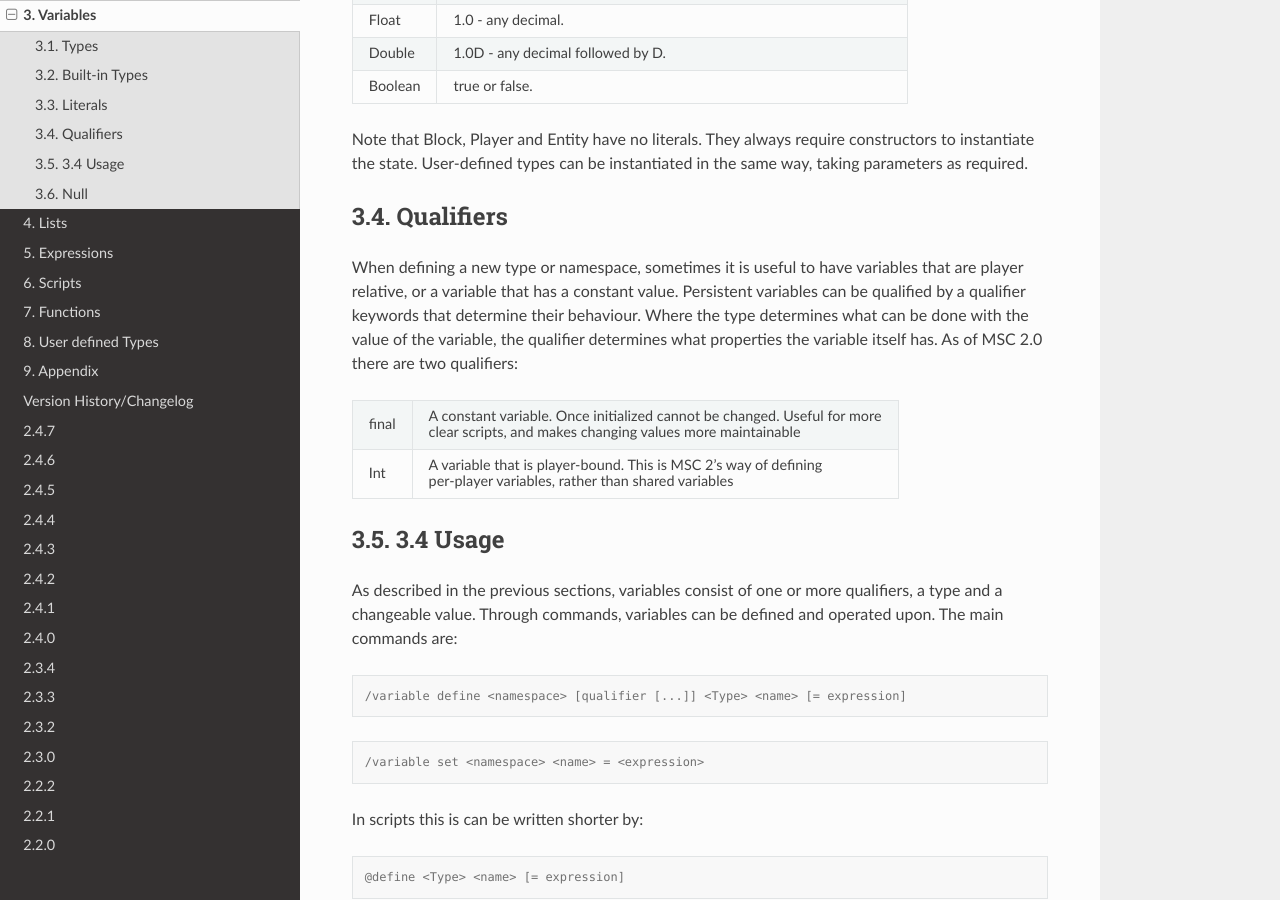
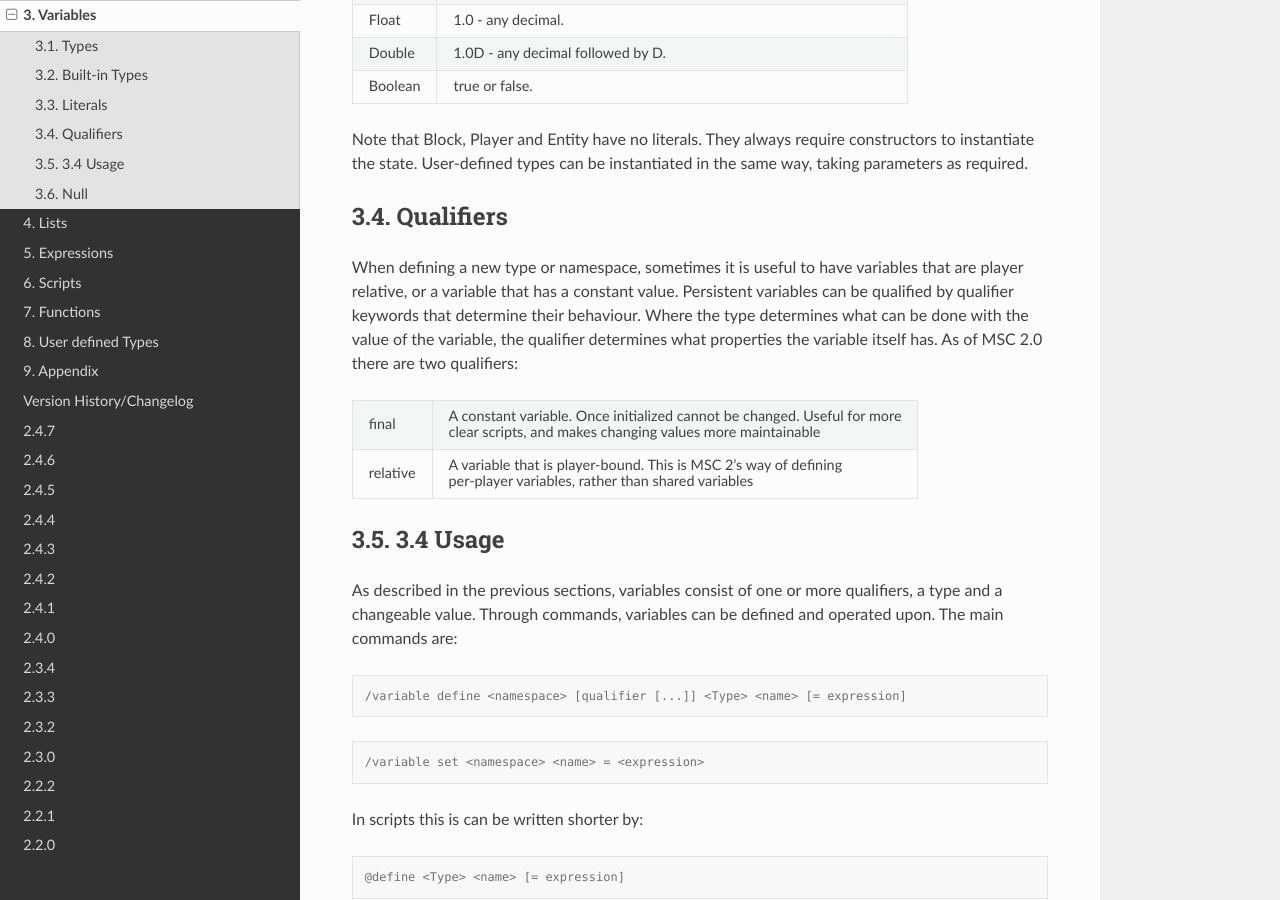
Before and after one commit to rebplane/msc, a Sphinx documentation site: the page built from docs/source/3_variables/variables.rst, in a window 1280 px wide and 900 px high, scrolled down 2169 px. Built offline with Sphinx 7.4.7 and the Read the Docs theme 2.0.0, drawn with Linux system fonts in a browser that asks for light colours; some of the changed text lies outside the part shown.

Commit message:
Update variables.rst

```diff
--- a/docs/source/3_variables/variables.rst
+++ b/docs/source/3_variables/variables.rst
@@ -128,19 +128,19 @@ Qualifiers
 
 When defining a new type or namespace, sometimes it is useful to have variables that
 are player relative, or a variable that has a constant value. Persistent variables can
-be qualified by a qualifier keywords that determine their behaviour. Where the type
+be qualified by qualifier keywords that determine their behaviour. Where the type
 determines what can be done with the value of the variable, the qualifier determines
 what properties the variable itself has. As of MSC 2.0 there are two qualifiers:
 
-+---------+-----------------------------------------------------------------------------+
-| final   | A constant variable. Once initialized cannot be changed. Useful for more    |
-|         |                                                                             |
-|         | clear scripts, and makes changing values more maintainable                  |
-+---------+-----------------------------------------------------------------------------+
-| Int     | A variable that is player-bound. This is MSC 2’s way of defining            |
-|         |                                                                             |
-|         | per-player variables, rather than shared variables                          |
-+---------+-----------------------------------------------------------------------------+
++----------+-----------------------------------------------------------------------------+
+| final    | A constant variable. Once initialized cannot be changed. Useful for more    |
+|          |                                                                             |
+|          | clear scripts, and makes changing values more maintainable                  |
++----------+-----------------------------------------------------------------------------+
+| relative | A variable that is player-bound. This is MSC 2’s way of defining            |
+|          |                                                                             |
+|          | per-player variables, rather than shared variables                          |
++----------+-----------------------------------------------------------------------------+
 
 .. _variables_usage:
 
```
Also changed, not shown: other parts of docs/source/3_variables/variables.rst (+1 -1 lines).
